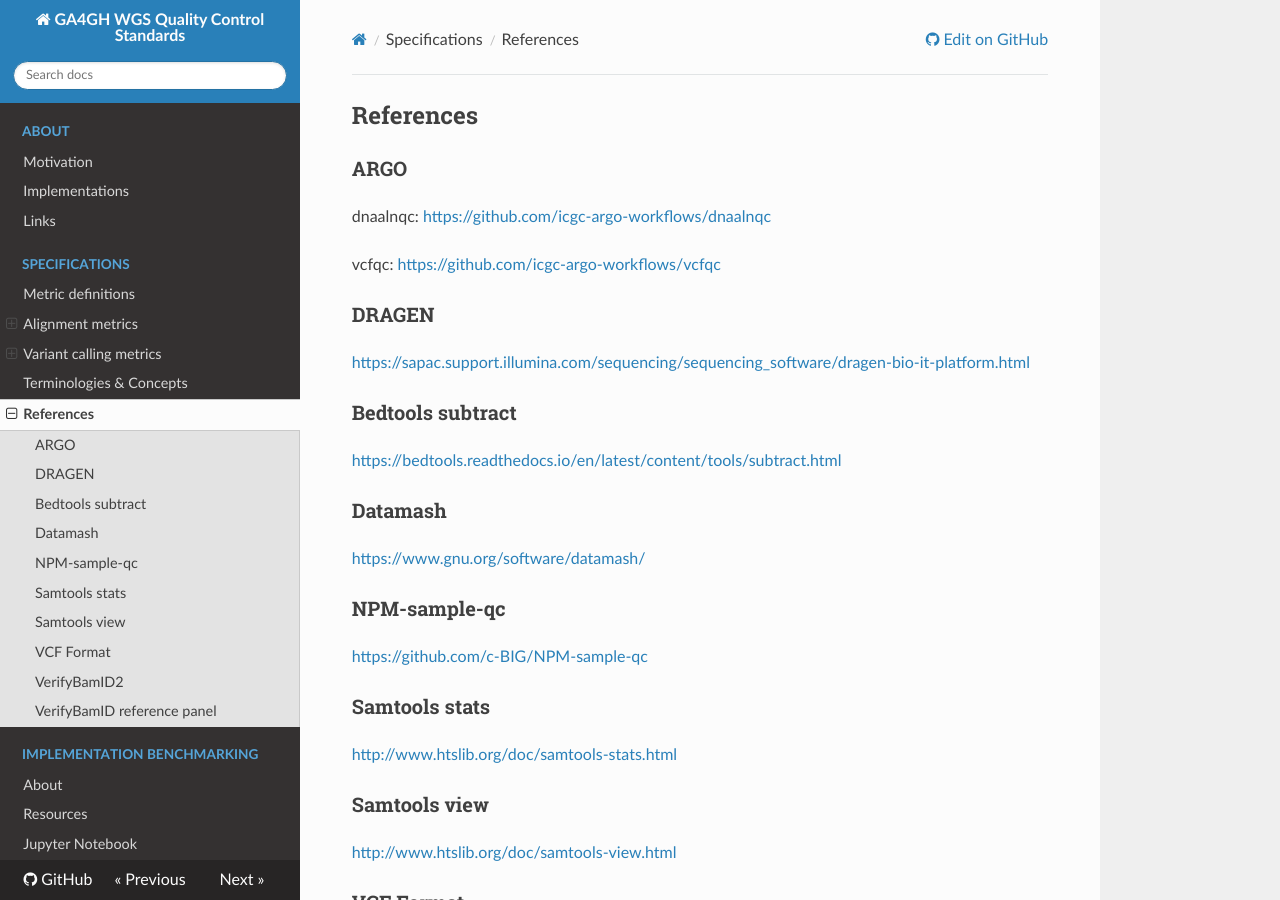
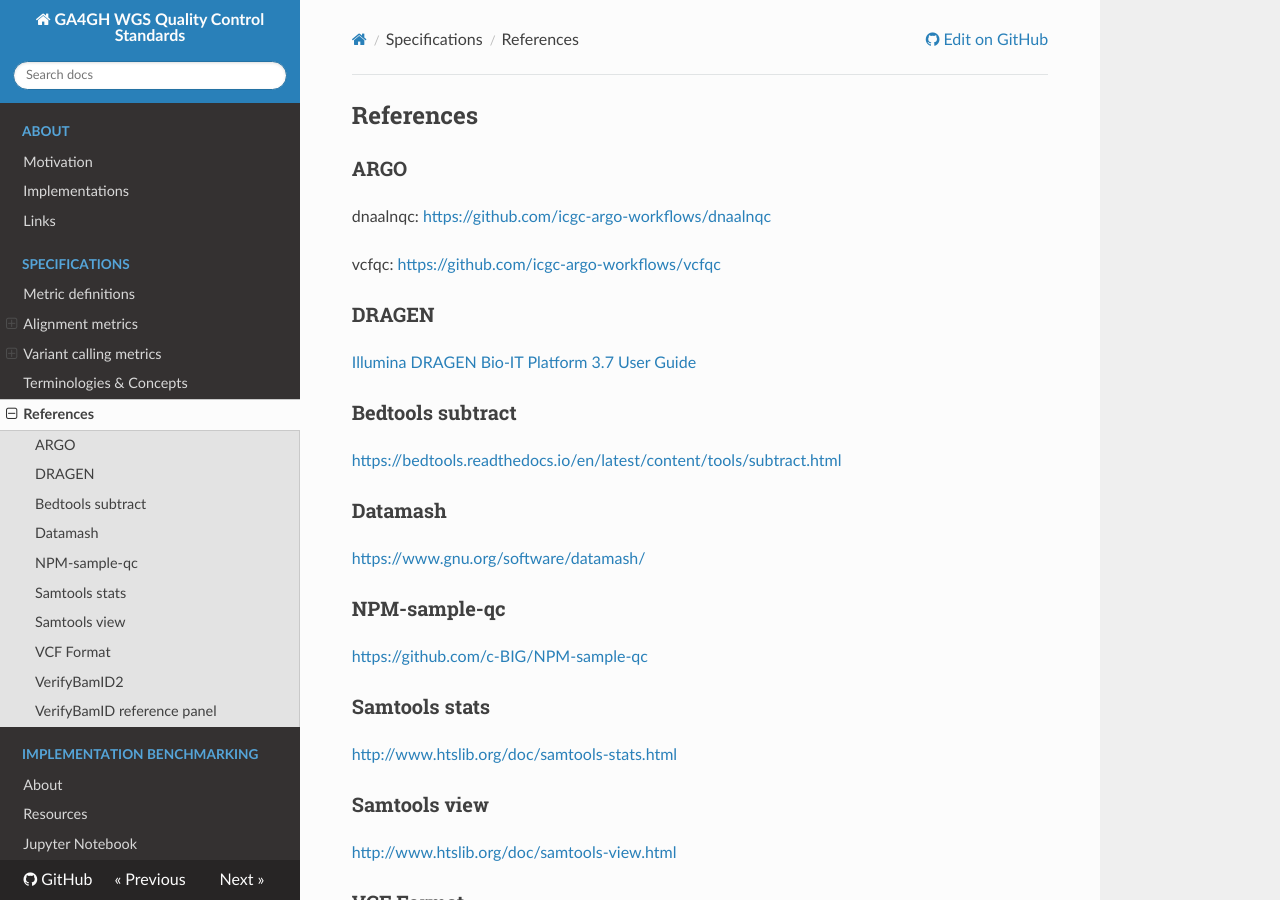
Before and after one commit to ga4gh/quality-control-wgs, an MkDocs documentation site: the page built from docs/metrics_definitions/References.md, in a window 1280 px wide and 900 px high. Built offline with MkDocs 1.6.1, drawn with Linux system fonts in a browser that asks for light colours; nearby versions of some CDN libraries.

```diff
--- a/docs/metrics_definitions/References.md
+++ b/docs/metrics_definitions/References.md
@@ -8,7 +8,7 @@
 
 ### DRAGEN
 
-[https://sapac.support.illumina.com/sequencing/sequencing_software/dragen-bio-it-platform.html](https://sapac.support.illumina.com/sequencing/sequencing_software/dragen-bio-it-platform.html)
+[Illumina DRAGEN Bio-IT Platform 3.7 User Guide](https://support.illumina.com/content/dam/illumina-support/documents/documentation/software_documentation/dragen-bio-it/Illumina-DRAGEN-Bio-IT-Platform-User-Guide-1000000141465-00.pdf)
 
 ### Bedtools subtract
 
```
Also changed, not shown: metrics_definitions/metrics_definitions.md (+1 -1 lines).
